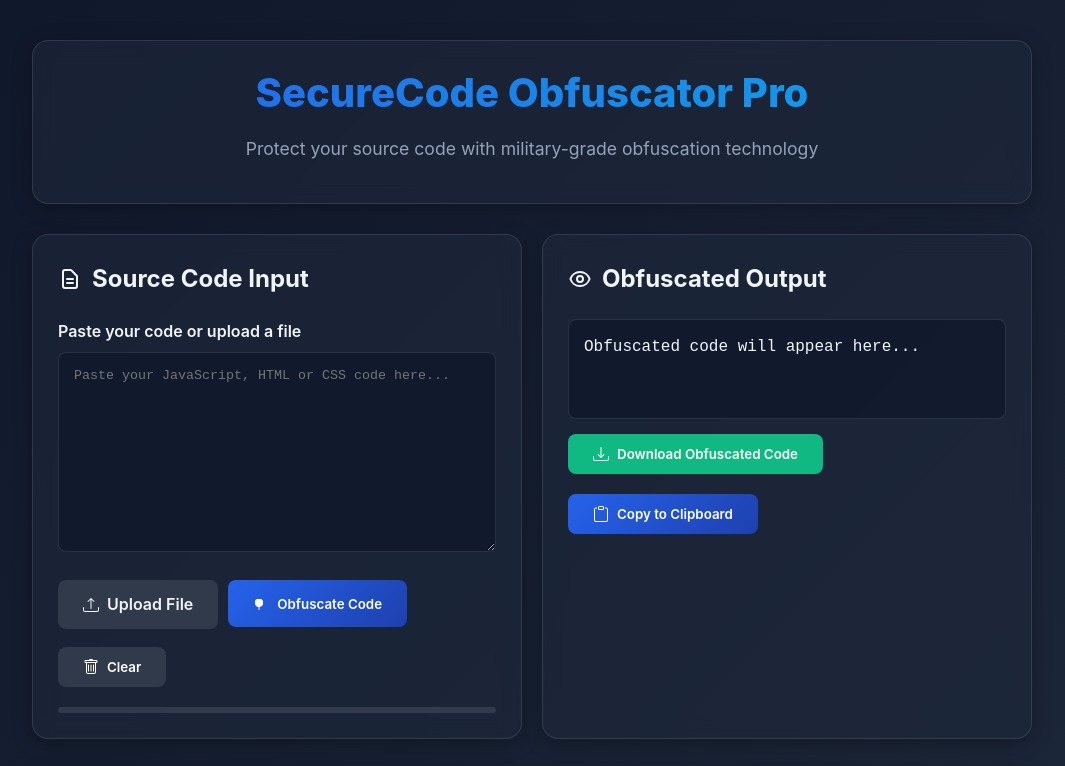
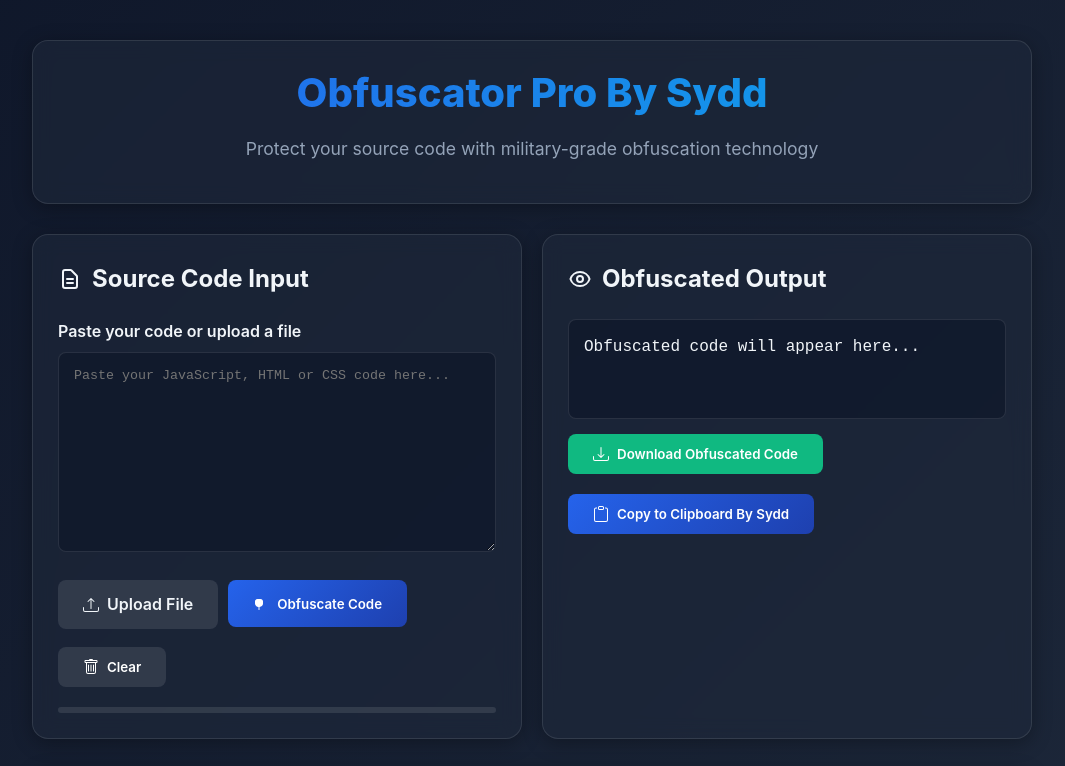
Before and after one commit to Rasyd123/WEB-OBF-SYDD, a plain HTML site: page index.html in a window 1280 px wide. Shown: the top 766 px of the page, without its empty margins (108-1173 px from the left). Drawn offline with Linux system fonts and the light colour scheme.

Commit message:
Update index.html

```diff
--- a/index.html
+++ b/index.html
@@ -3,7 +3,7 @@
 <head>
     <meta charset="UTF-8">
     <meta name="viewport" content="width=device-width, initial-scale=1.0">
-    <title>SecureCode Obfuscator Pro</title>
+    <title>Obfuscator Pro By Sydd</title>
     <style>
         :root {
             --primary: #2563eb;
@@ -282,7 +282,7 @@
 <body>
     <div class="container">
         <header>
-            <h1>SecureCode Obfuscator Pro</h1>
+            <h1>Obfuscator Pro By Sydd</h1>
             <p class="subtitle">Protect your source code with military-grade obfuscation technology</p>
         </header>
 
@@ -357,7 +357,7 @@
                             <path d="M4 1.5H3a2 2 0 0 0-2 2V14a2 2 0 0 0 2 2h10a2 2 0 0 0 2-2V3.5a2 2 0 0 0-2-2h-1v1h1a1 1 0 0 1 1 1V14a1 1 0 0 1-1 1H3a1 1 0 0 1-1-1V3.5a1 1 0 0 1 1-1h1v-1z"/>
                             <path d="M9.5 1a.5.5 0 0 1 .5.5v1a.5.5 0 0 1-.5.5h-3a.5.5 0 0 1-.5-.5v-1a.5.5 0 0 1 .5-.5h3zm-3-1A1.5 1.5 0 0 0 5 1.5v1A1.5 1.5 0 0 0 6.5 4h3A1.5 1.5 0 0 0 11 2.5v-1A1.5 1.5 0 0 0 9.5 0h-3z"/>
                         </svg>
-                        Copy to Clipboard
+                        Copy to Clipboard By Sydd
                     </button>
                 </div>
             </div>
@@ -542,7 +542,7 @@
             }
 
             navigator.clipboard.writeText(code).then(() => {
-                addTerminalLine("> Obfuscated code copied to clipboard");
+                addTerminalLine("> Succeed copied to clipboard By Sydd");
             }).catch(err => {
                 addTerminalLine("> Failed to copy: " + err);
             });
```
